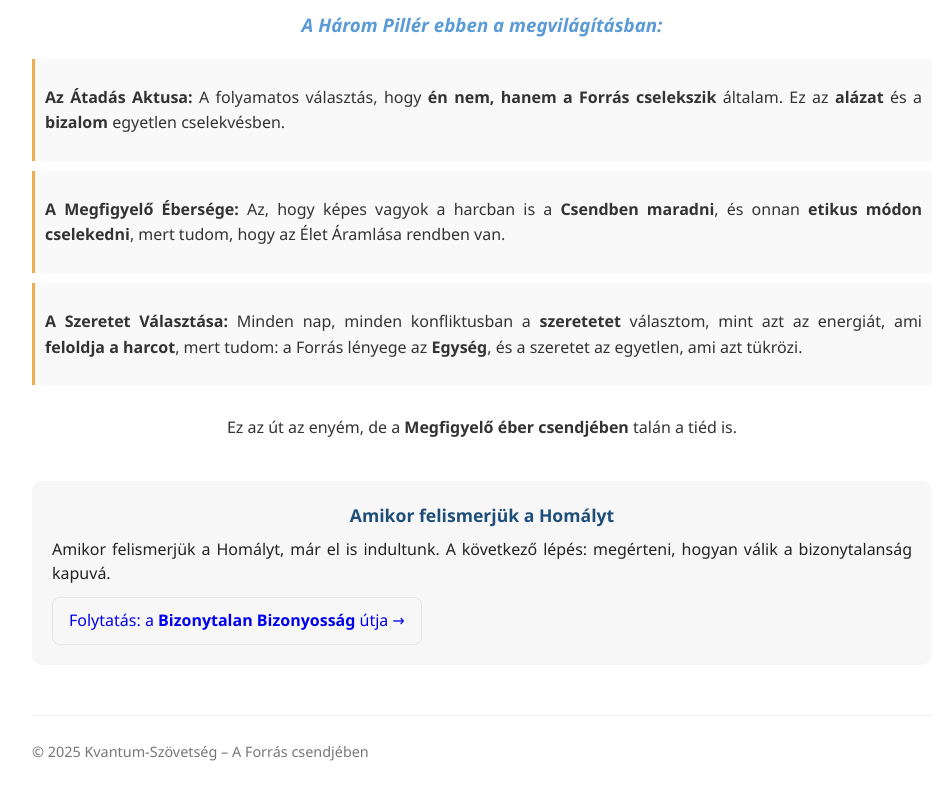
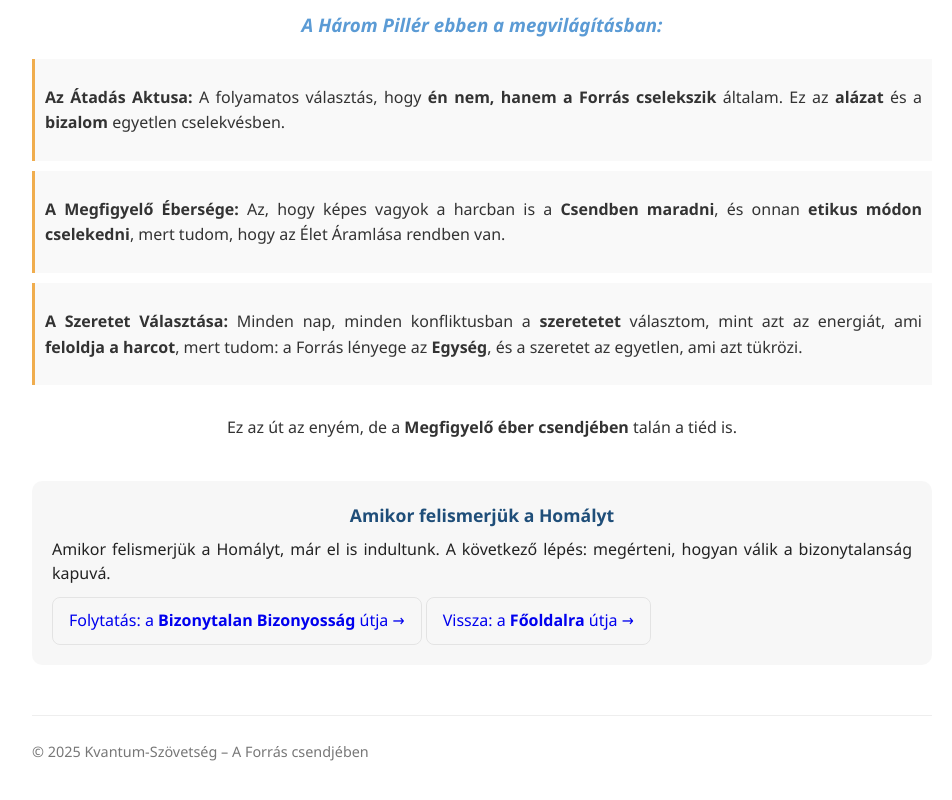
Before and after one commit to serbandezso/Elso, a plain HTML site: page index.html in a window 1280 px wide. Shown: the part 2885-3685 px from the top of the page, without its empty margins (158-1110 px from the left). Drawn offline with Linux system fonts and the light colour scheme.

Commit message:
Update index.html

```diff
--- a/index.html
+++ b/index.html
@@ -316,6 +316,9 @@
     <a href="https://serbandezso.github.io/ks/" style="display:inline-block;padding:10px 16px;border-radius:8px;text-decoration:none;border:1px solid rgba(0,0,0,0.08);">
       Folytatás: a <strong>Bizonytalan Bizonyosság</strong> útja →
     </a>
+  <a href="https://serbandezso.github.io/Ossze/" style="display:inline-block;padding:10px 16px;border-radius:8px;text-decoration:none;border:1px solid rgba(0,0,0,0.08);">
+      Vissza: a <strong>Főoldalra</strong> útja →
+    </a>
   </p>
 </section>
   <footer>
```
